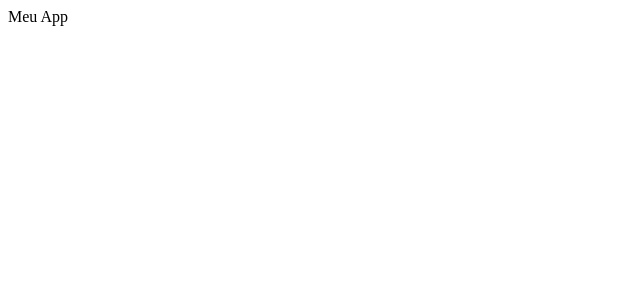
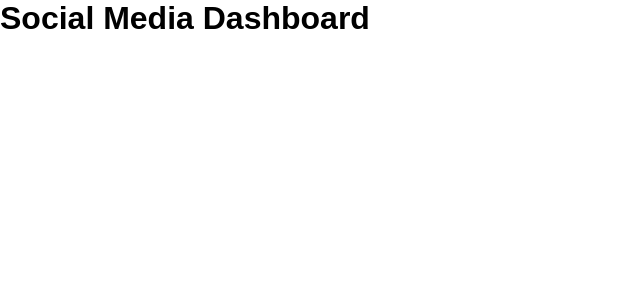
Before and after one commit to santoigor/social-media-dashboard, a React (Create React App) app: page / in a window 1280 px wide. Shown: the top 300 px of the page, without its empty margins (0-640 px from the left). Built offline with nearby package versions, Linux system fonts and the light colour scheme.

Commit message:
GlobalStyle para reset do css criado

```diff
--- a/src/App.jsx
+++ b/src/App.jsx
@@ -1,7 +1,13 @@
+import { Header } from "./Components/Header";
+
+import { GlobalStyle } from "./GlobalStyle";
 
 function App() {
   return (
-    <div>Meu App</div>
+    <>
+      <GlobalStyle />
+      <Header />
+    </>
   );
 }
 
--- /dev/null
+++ b/src/Components/Header.jsx
@@ -0,0 +1,6 @@
+
+export function Header() {
+    return(
+        <h1>Social Media Dashboard</h1>
+    );
+}
--- /dev/null
+++ b/src/GlobalStyle.js
@@ -0,0 +1,11 @@
+import { createGlobalStyle } from 'styled-components';
+
+export const GlobalStyle = createGlobalStyle`
+     * {
+        box-sizing: border-box;
+        font-family: "Montserrat", sans-serif;
+        margin: 0;
+        padding: 0;
+        text-decoration: none;
+    }
+`;
```
